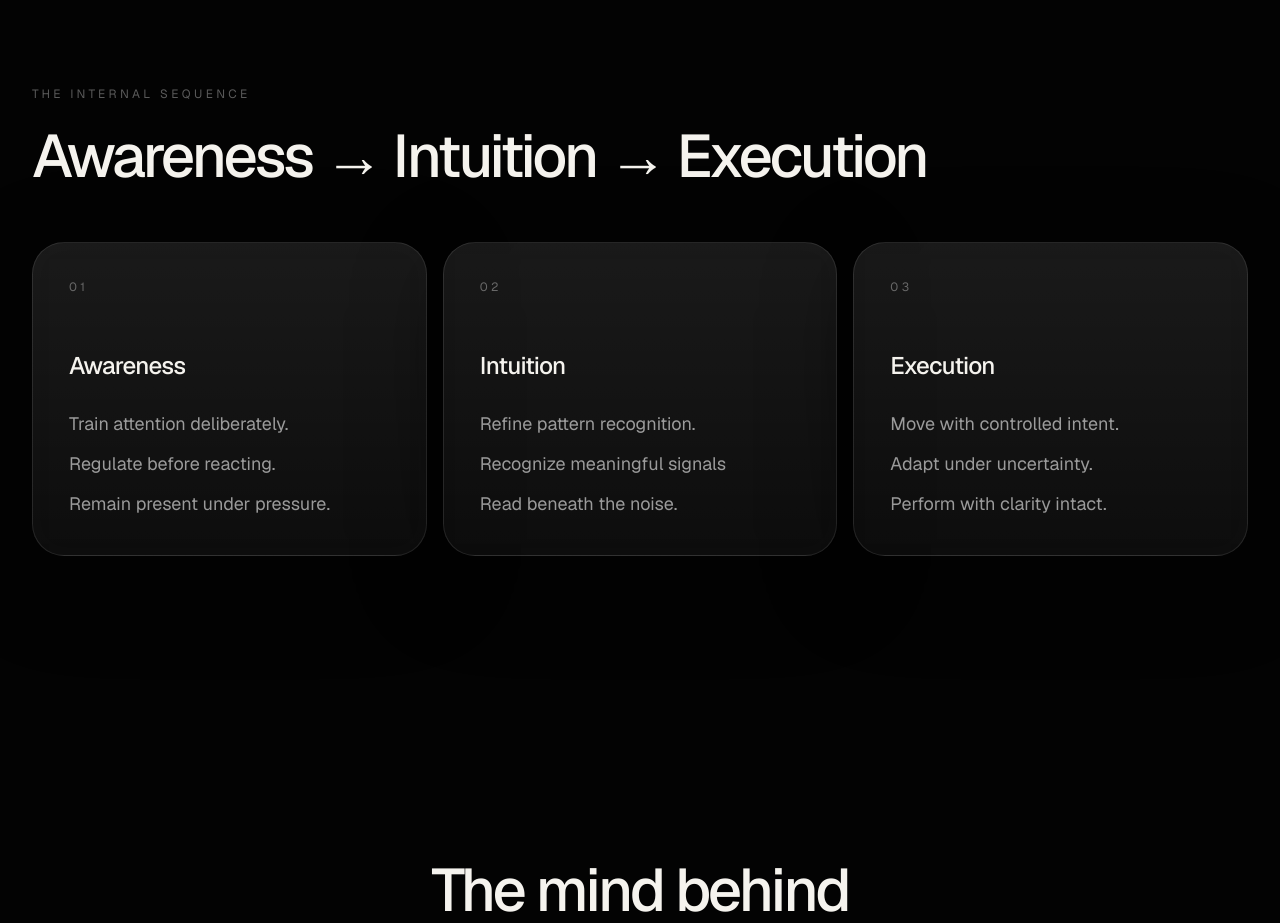
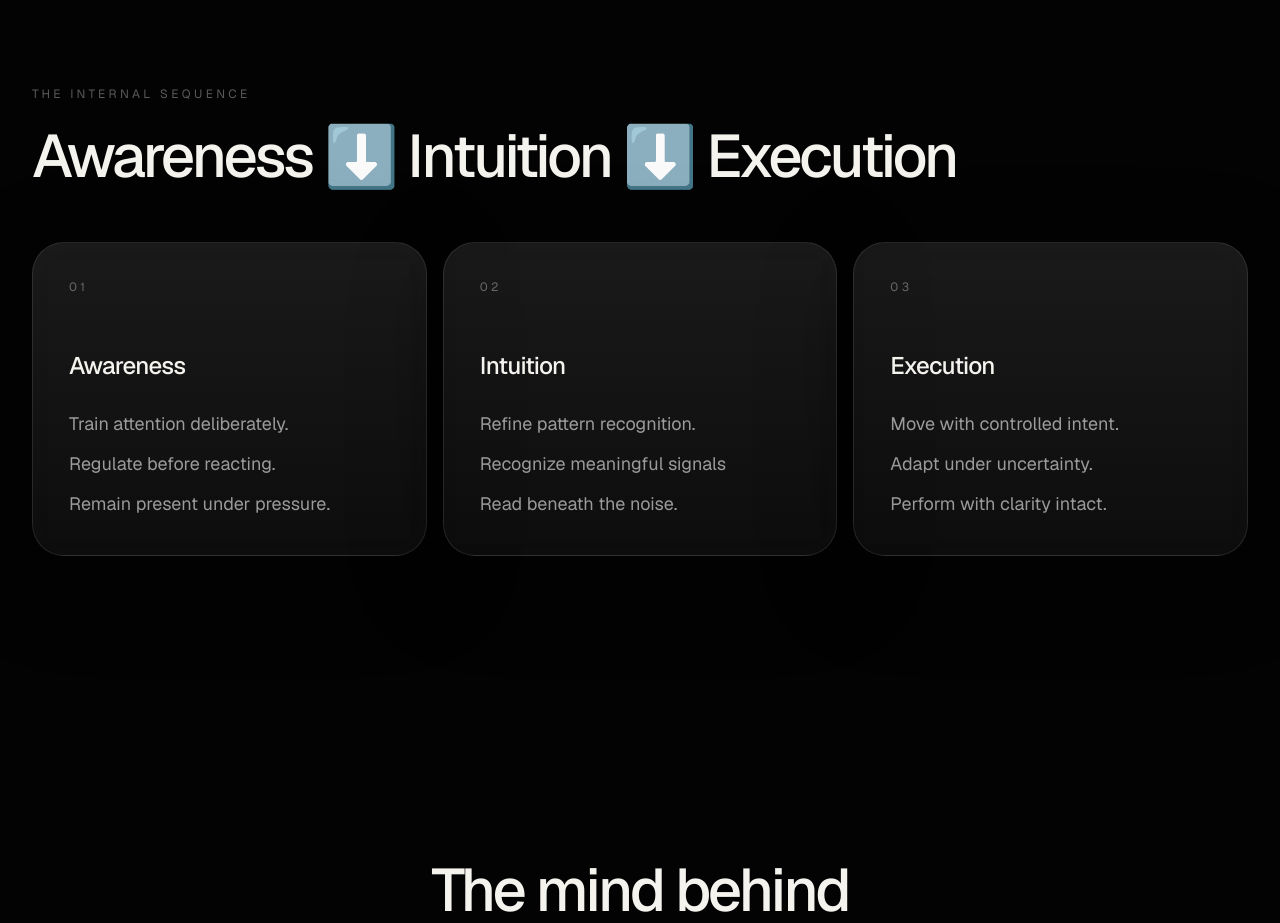
Before and after one commit to pollorenzo-pixel/Landing_curiosty, a Next.js app: page / in a window 1280 px wide. Shown: the part 1920-2843 px from the top of the page. Built offline with nearby package versions, Linux system fonts and the light colour scheme.

Commit message:
Refactor heading layout for clarity

```diff
--- a/app/page.tsx
+++ b/app/page.tsx
@@ -85,7 +85,11 @@ export default function Home() {
               The internal sequence
             </p>
             <h2 className="max-w-[18rem] text-balance text-[2rem] font-medium leading-[0.98] tracking-[-0.06em] sm:max-w-none sm:text-6xl sm:leading-none sm:tracking-[-0.05em]">
-              Awareness → Intuition → Execution
+              Awareness
+                 ⬇️
+              Intuition
+                 ⬇️
+              Execution
             </h2>
           </Reveal>
           <div className="mt-10 grid gap-3.5 sm:mt-14 sm:gap-4 md:grid-cols-3">
```
